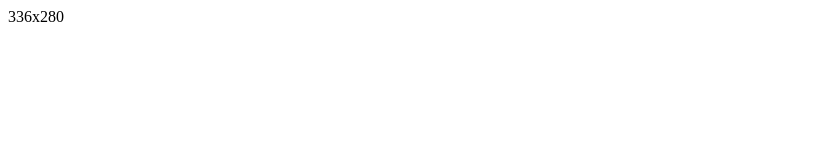
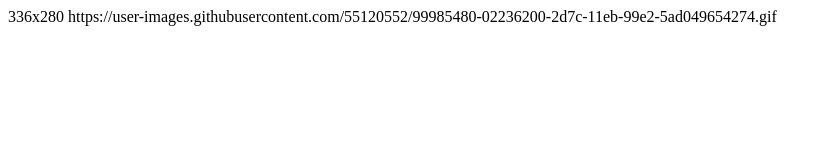
Before and after one commit to Whitedev01/ad1, a plain HTML site: page index.html in a window 1280 px wide. Shown: the whole page, without its empty margins (0-832 px from the left). Drawn offline with Linux system fonts and the light colour scheme.

Commit message:
Update index.html

```diff
--- a/index.html
+++ b/index.html
@@ -10,6 +10,7 @@
 <!-- partial:index.partial.html -->
 <div>
   336x280
+  https://user-images.githubusercontent.com/55120552/99985480-02236200-2d7c-11eb-99e2-5ad049654274.gif
 </div>
 <!-- partial -->
 
```
